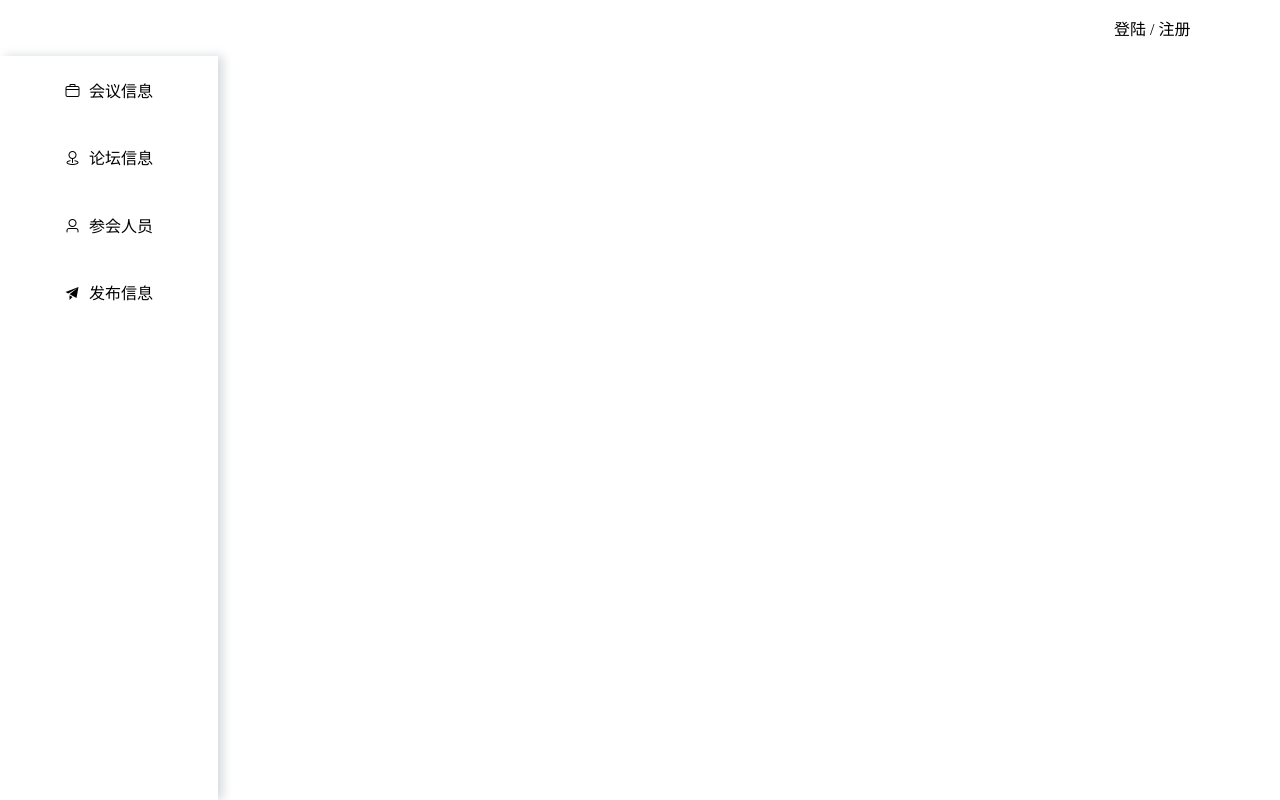
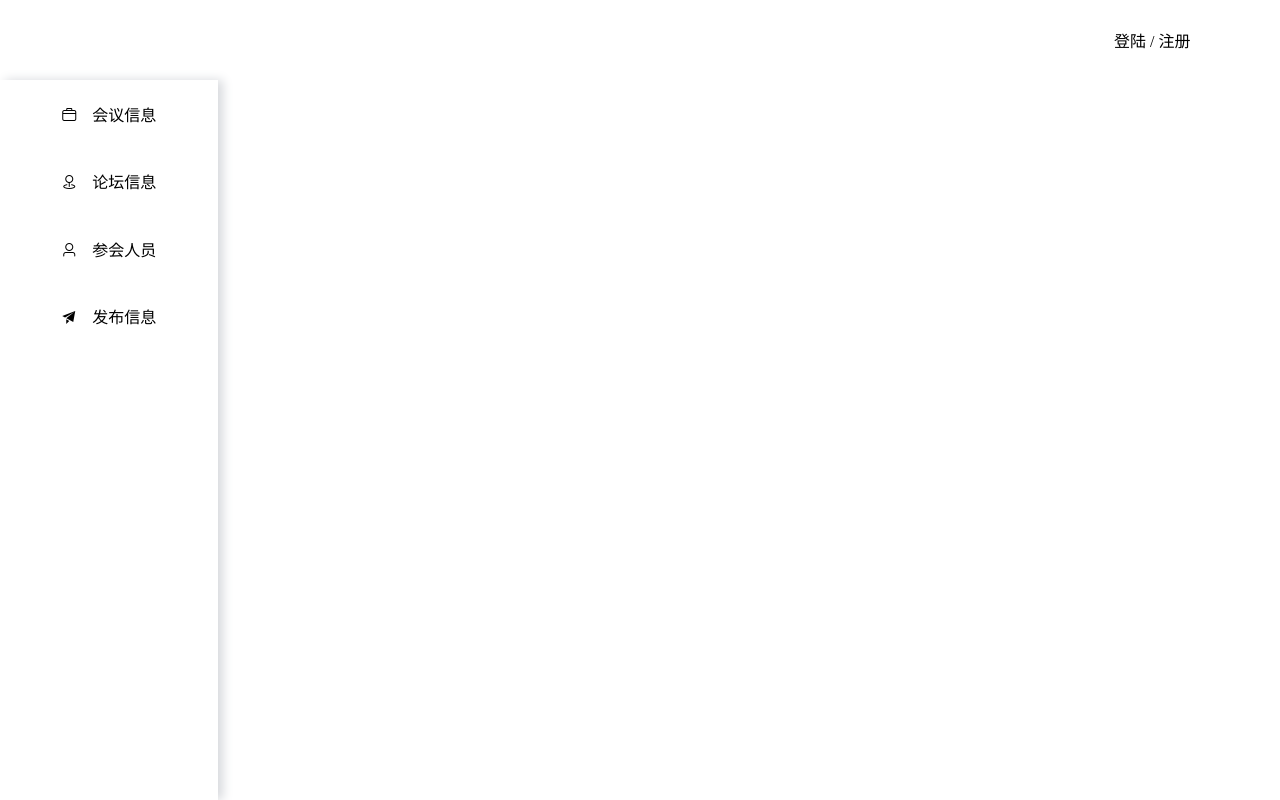
Before and after one commit to FZUSESPR21W/meeting-system-team9, a Vue app in the folder front_end/meet-system/: page /home in a window 1280 px wide. Built offline with nearby package versions, Linux system fonts and the light colour scheme.

Commit message:
feat:更新导航栏样式

```diff
--- a/front_end/meet-system/src/components/home.vue
+++ b/front_end/meet-system/src/components/home.vue
@@ -86,7 +86,7 @@ export default {
 #tabbar {
     /* border: 1px red solid;
     box-sizing: border-box; */
-    height: 7%;
+    height: 10%;
     display: flex;
     justify-content: flex-end;
     align-items: center;
@@ -112,7 +112,7 @@ export default {
 #content {
     /* border: 1px red solid;
     box-sizing: border-box; */
-    height: 93%;
+    height: 90%;
     display: flex;
 }
 
@@ -133,7 +133,7 @@ export default {
 }
 
 .icon {
-    margin-right: 2%;
+    margin-right: 5%;
 }
 
 .sidebar_item:hover {
```
Also changed, not shown: 1 other file (tests, documents, lock files or other folders).
